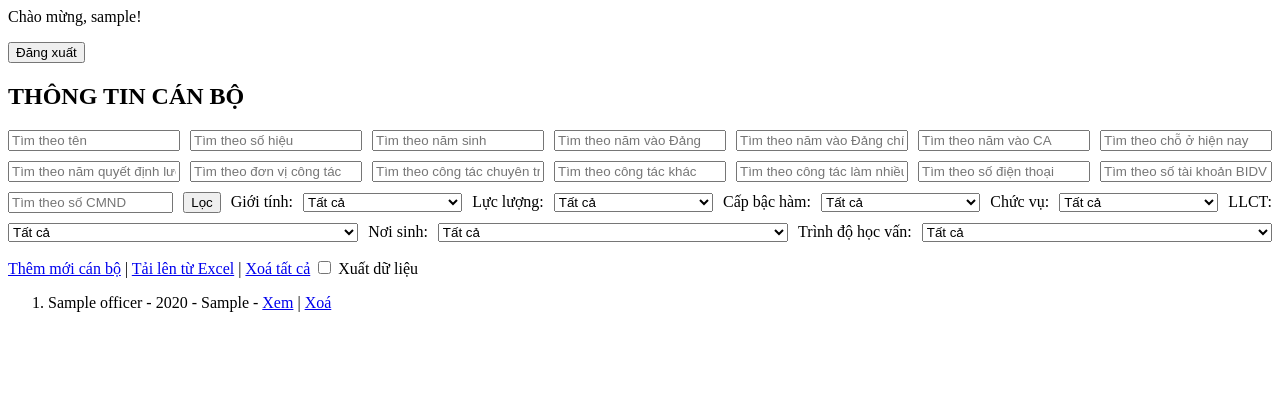
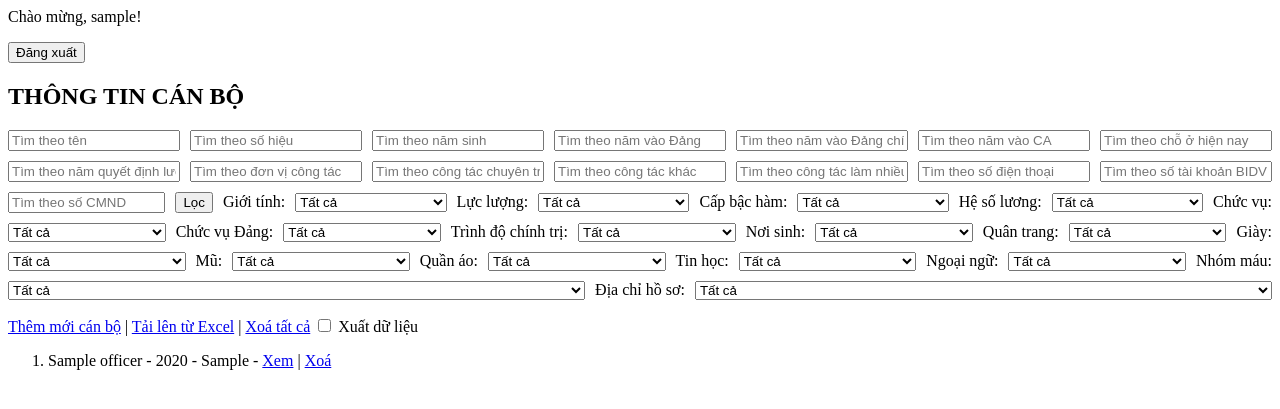
Before and after one commit to ndturng/data_management_CA, a Django app: page /officers/ in a window 1280 px wide. Shown: the top 409 px of the page. Run offline with Django 5.2, Linux system fonts and the light colour scheme; a user stored in the database is signed in; tables that the repository leaves empty hold one stand-in row (values such as "Sample post").

Commit message:
add filter fields

```diff
--- a/officers/constants.py
+++ b/officers/constants.py
@@ -23,9 +23,18 @@ FILTER_FIELDS = [
     "size_of_hat",
     "political_theory",
     "position",
-    "education",
     "birth_place",
     "gender",
+    "party_position",
+    "salary_coefficient",
+    "equipment_type",
+    "size_of_shoes",
+    "size_of_hat",
+    "size_of_clothes",
+    "certi_of_IT",
+    "certi_of_foreign_language",
+    "blood_type",
+    "profile_address",
 ]
 
 REQUIRED_FIELDS = [
@@ -56,7 +65,7 @@ GENERAL_INFO_FIELDS = {
     "recruit_source": "Nguồn tuyển",
     "unit_notation": "Ký hiệu đơn vị",
     "position": "Chức vụ",
-    "military_rank": "Cấp bậc",
+    "military_rank": "Cấp bậc hàm",
     "salary_coefficient": "Hệ số lương",
     "salary_decision": "Quyết định lương",
     "salary_decision_year": "Năm quyết định lương",
--- a/officers/templates/officers/officer_list.html
+++ b/officers/templates/officers/officer_list.html
@@ -189,6 +189,19 @@
 
     </select>
 
+    <label for="salary_coefficient">Hệ số lương:</label>
+    <select name="salary_coefficient"
+            style="flex: 1;
+                   min-width: 150px">
+        <option value="">Tất cả</option>
+
+        {% for sc in salary_coefficient %}
+            <option value="{{ sc }}"
+                {% if request.GET.salary_coefficient == sc %}selected{% endif %}
+                >{{ sc }}</option>
+        {% endfor %}
+    </select>
+
     <label for="position">Chức vụ:</label>
     <select name="position"
             style="flex: 1;
@@ -203,7 +216,20 @@
 
     </select>
 
-    <label for="political_theory">LLCT:</label>
+    <label for="party_position">Chức vụ Đảng:</label>
+    <select name="party_position"
+            style="flex: 1;
+                   min-width: 150px">
+        <option value="">Tất cả</option>
+
+        {% for pp in party_position %}
+            <option value="{{ pp }}"
+                {% if request.GET.party_position == pp %}selected{% endif %}
+                >{{ pp }}</option>
+        {% endfor %}
+    </select>
+
+    <label for="political_theory">Trình độ chính trị:</label>
     <select name="political_theory"
             style="flex: 1;
                    min-width: 150px">
@@ -231,18 +257,108 @@
 
     </select>
 
-    <label for="education">Trình độ học vấn:</label>
-    <select name="education"
+    <label for="equipment_type">Quân trang:</label>
+    <select name="equipment_type"
             style="flex: 1;
                    min-width: 150px">
         <option value="">Tất cả</option>
 
-        {% for ed in education %}
-            <option value="{{ ed }}"
-                {% if request.GET.education == ed %}selected{% endif %}
-                >{{ ed }}</option>
+        {% for et in equipment_type %}
+            <option value="{{ et }}"
+                {% if request.GET.equipment_type == et %}selected{% endif %}
+                >{{ et }}</option>
         {% endfor %}
+    </select>
 
+    <label for="size_of_shoes">Giày:</label>
+    <select name="size_of_shoes"
+            style="flex: 1;
+                   min-width: 150px">
+        <option value="">Tất cả</option>
+
+        {% for sos in size_of_shoes %}
+            <option value="{{ sos }}"
+                {% if request.GET.size_of_shoes == sos %}selected{% endif %}
+                >{{ sos }}</option>
+        {% endfor %}
+    </select>
+
+    <label for="size_of_hat">Mũ:</label>
+    <select name="size_of_hat"
+            style="flex: 1;
+                   min-width: 150px">
+        <option value="">Tất cả</option>
+
+        {% for soh in size_of_hat %}
+            <option value="{{ soh }}"
+                {% if request.GET.size_of_hat == soh %}selected{% endif %}
+                >{{ soh }}</option>
+        {% endfor %}
+    </select>
+
+    <label for="size_of_clothes">Quần áo:</label>
+    <select name="size_of_clothes"
+            style="flex: 1;
+                   min-width: 150px">
+        <option value="">Tất cả</option>
+
+        {% for soc in size_of_clothes %}
+            <option value="{{ soc }}"
+                {% if request.GET.size_of_clothes == soc %}selected{% endif %}
+                >{{ soc }}</option>
+        {% endfor %}
+    </select>
+
+    <label for="certi_of_IT">Tin học:</label>
+    <select name="certi_of_IT"
+            style="flex: 1;
+                   min-width: 150px">
+        <option value="">Tất cả</option>
+
+        {% for cit in certi_of_IT %}
+            <option value="{{ cit }}"
+                {% if request.GET.certi_of_IT == cit %}selected{% endif %}
+                >{{ cit }}</option>
+        {% endfor %}
+    </select>
+
+    <label for="certi_of_foreign_language">Ngoại ngữ:</label>
+    <select name="certi_of_foreign_language"
+            style="flex: 1;
+                   min-width: 150px">
+        <option value="">Tất cả</option>
+
+        {% for cofl in certi_of_foreign_language %}
+            <option value="{{ cofl }}"
+                {% if request.GET.certi_of_foreign_language == cofl %}selected{% endif %}
+                >{{ cofl }}</option>
+        {% endfor %}
+    </select>
+
+    <label for="blood_type">Nhóm máu:</label>
+    <select name="blood_type"
+            style="flex: 1;
+                   min-width: 150px">
+        <option value="">Tất cả</option>
+
+        {% for bt in blood_type %}
+            <option value="{{ bt }}"
+                {% if request.GET.blood_type == bt %}selected{% endif %}
+                >{{ bt }}</option>
+        {% endfor %}
+    </select>
+
+    <label for="profile_address">Địa chỉ hồ sơ:</label>
+    <select name="profile_address"
+            style="flex: 1;
+                   min-width: 150px">
+        <option value="">Tất cả</option>
+
+        {% for pa in profile_address %}
+            <option value="{{ pa }}"
+                {% if request.GET.profile_address == pa %}selected{% endif %}
+                >{{ pa }}</option>
+        {% endfor %}
     </select>
 
 </form>
```
